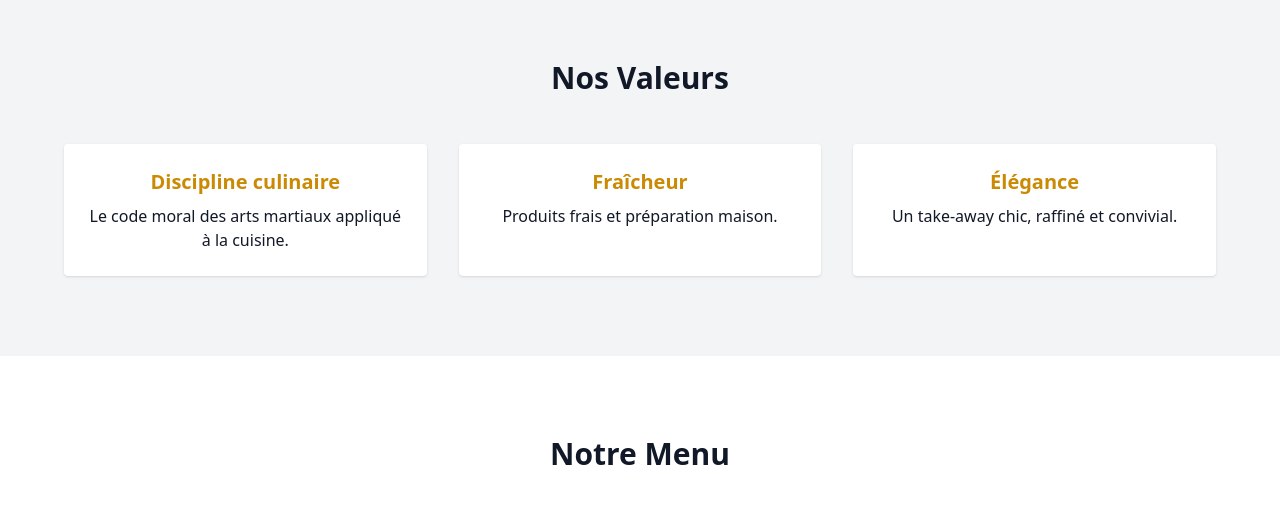
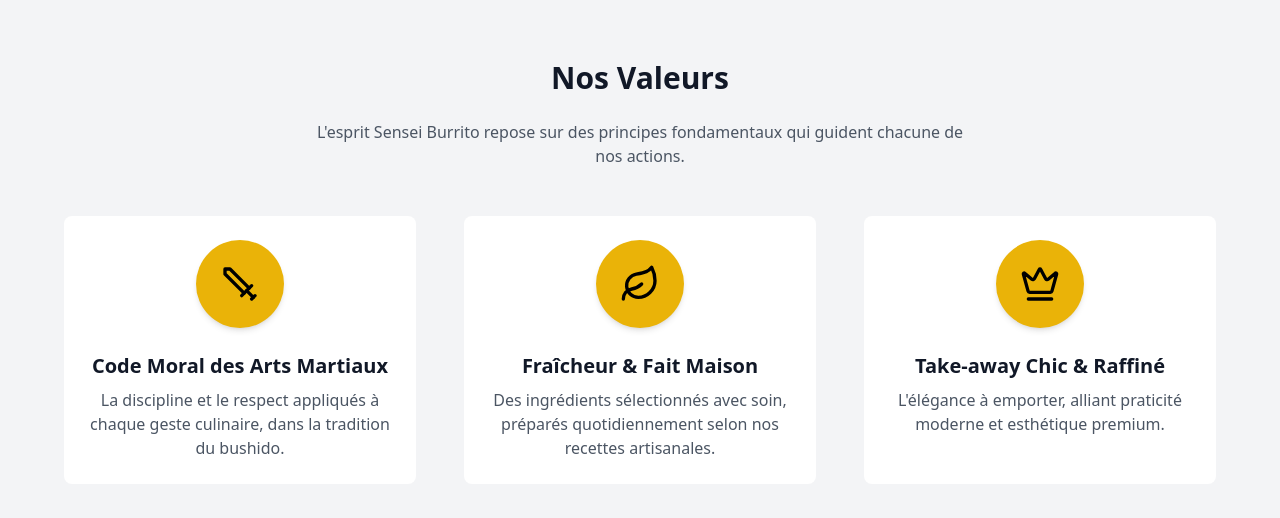
Before and after one commit to ashleyappadoo/sensei-burrito, a React (Vite) app: page / in a window 1280 px wide. Shown: the part 820-1338 px from the top of the page. Built offline with nearby package versions, Linux system fonts and the light colour scheme.

Commit message:
Update SenseiBurrito.jsx
update section Nos valeurs

```diff
--- a/src/SenseiBurrito.jsx
+++ b/src/SenseiBurrito.jsx
@@ -1,4 +1,5 @@
 import { useEffect, useState } from "react";
+import { Sword, Leaf, Crown } from "lucide-react";
 
 export default function SenseiBurrito() {
   const [scrolled, setScrolled] = useState(false);
@@ -20,19 +21,19 @@
             scrolled ? "bg-black py-2" : "bg-white shadow py-4"
           }`}
         >
-          <div className="flex items-center justify-center relative w-44 h-20"> {/* Logo plus grand et centré verticalement */}
+          <div className="flex items-center relative" style={{ height: scrolled ? '60px' : '80px' }}> {/* Logo agrandi et centré */}
             <img
               src="/logo-blanc.png"
               alt="Sensei Burrito Logo Blanc"
-              className={`absolute inset-0 m-auto h-20 w-auto transition-opacity duration-500 ease-in-out ${
-                scrolled ? "opacity-0" : "opacity-100"
+              className={`mx-auto transition-all duration-500 ease-in-out ${
+                scrolled ? "h-12 opacity-0" : "h-16 opacity-100"
               }`}
             />
             <img
               src="/logo-noir.png"
               alt="Sensei Burrito Logo Noir"
-              className={`absolute inset-0 m-auto h-20 w-auto transition-opacity duration-500 ease-in-out ${
-                scrolled ? "opacity-100" : "opacity-0"
+              className={`mx-auto absolute left-1/2 -translate-x-1/2 transition-all duration-500 ease-in-out ${
+                scrolled ? "h-12 opacity-100" : "h-16 opacity-0"
               }`}
             />
           </div>
@@ -77,21 +78,48 @@
       {/* Valeurs */}
       <section id="valeurs" className="py-20 bg-gray-100">
         <div className="max-w-6xl mx-auto text-center">
-          <h2 className="text-3xl font-extrabold mb-12">Nos Valeurs</h2>
-          <div className="grid grid-cols-1 md:grid-cols-3 gap-8">
-            <div className="p-6 bg-white shadow rounded">
-              <h3 className="text-xl font-bold text-yellow-600 mb-2">
-                Discipline culinaire
-              </h3>
-              <p>Le code moral des arts martiaux appliqué à la cuisine.</p>
+          <h2 className="text-3xl font-extrabold mb-6">Nos Valeurs</h2>
+          <p className="max-w-2xl mx-auto mb-12 text-gray-600">
+            L'esprit Sensei Burrito repose sur des principes fondamentaux qui guident chacune de nos actions.
+          </p>
+          <div className="grid grid-cols-1 md:grid-cols-3 gap-12">
+            {/* Discipline */}
+            <div className="group p-6 rounded-lg transition-transform transform hover:-translate-y-3 hover:shadow-2xl bg-white">
+              <div className="flex justify-center">
+                <div className="bg-yellow-500 p-6 rounded-full shadow-md group-hover:shadow-2xl transition-all duration-300">
+                  <Sword className="w-10 h-10 text-black" />
+                </div>
+              </div>
+              <h3 className="mt-6 text-xl font-extrabold">Code Moral des Arts Martiaux</h3>
+              <p className="mt-2 text-gray-600">
+                La discipline et le respect appliqués à chaque geste culinaire, dans la tradition du bushido.
+              </p>
             </div>
-            <div className="p-6 bg-white shadow rounded">
-              <h3 className="text-xl font-bold text-yellow-600 mb-2">Fraîcheur</h3>
-              <p>Produits frais et préparation maison.</p>
+
+            {/* Fraîcheur */}
+            <div className="group p-6 rounded-lg transition-transform transform hover:-translate-y-3 hover:shadow-2xl bg-white">
+              <div className="flex justify-center">
+                <div className="bg-yellow-500 p-6 rounded-full shadow-md group-hover:shadow-2xl transition-all duration-300">
+                  <Leaf className="w-10 h-10 text-black" />
+                </div>
+              </div>
+              <h3 className="mt-6 text-xl font-extrabold">Fraîcheur & Fait Maison</h3>
+              <p className="mt-2 text-gray-600">
+                Des ingrédients sélectionnés avec soin, préparés quotidiennement selon nos recettes artisanales.
+              </p>
             </div>
-            <div className="p-6 bg-white shadow rounded">
-              <h3 className="text-xl font-bold text-yellow-600 mb-2">Élégance</h3>
-              <p>Un take-away chic, raffiné et convivial.</p>
+
+            {/* Élégance */}
+            <div className="group p-6 rounded-lg transition-transform transform hover:-translate-y-3 hover:shadow-2xl bg-white">
+              <div className="flex justify-center">
+                <div className="bg-yellow-500 p-6 rounded-full shadow-md group-hover:shadow-2xl transition-all duration-300">
+                  <Crown className="w-10 h-10 text-black" />
+                </div>
+              </div>
+              <h3 className="mt-6 text-xl font-extrabold">Take-away Chic & Raffiné</h3>
+              <p className="mt-2 text-gray-600">
+                L'élégance à emporter, alliant praticité moderne et esthétique premium.
+              </p>
             </div>
           </div>
         </div>
```
